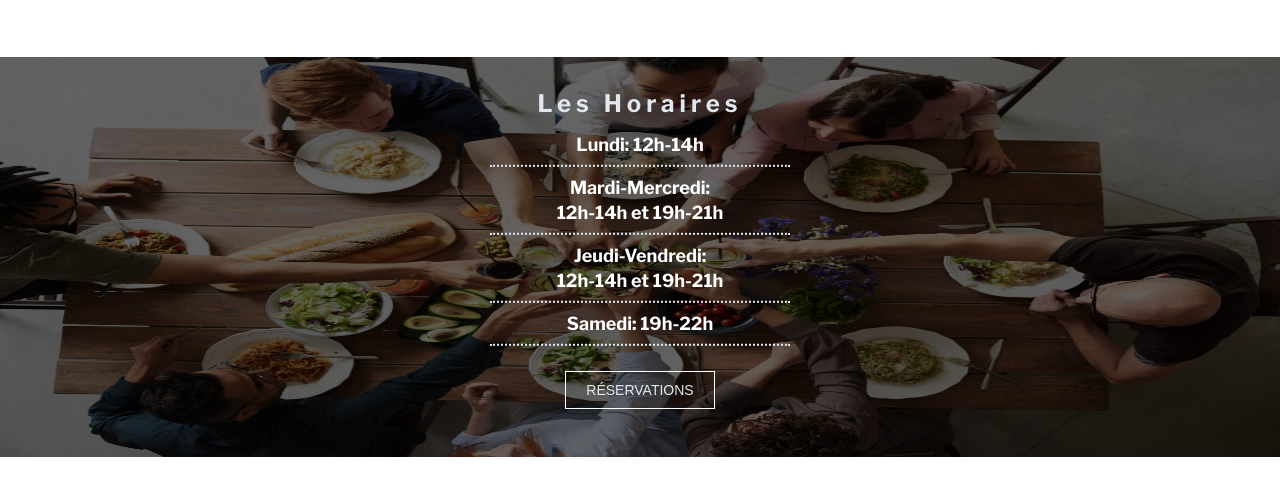
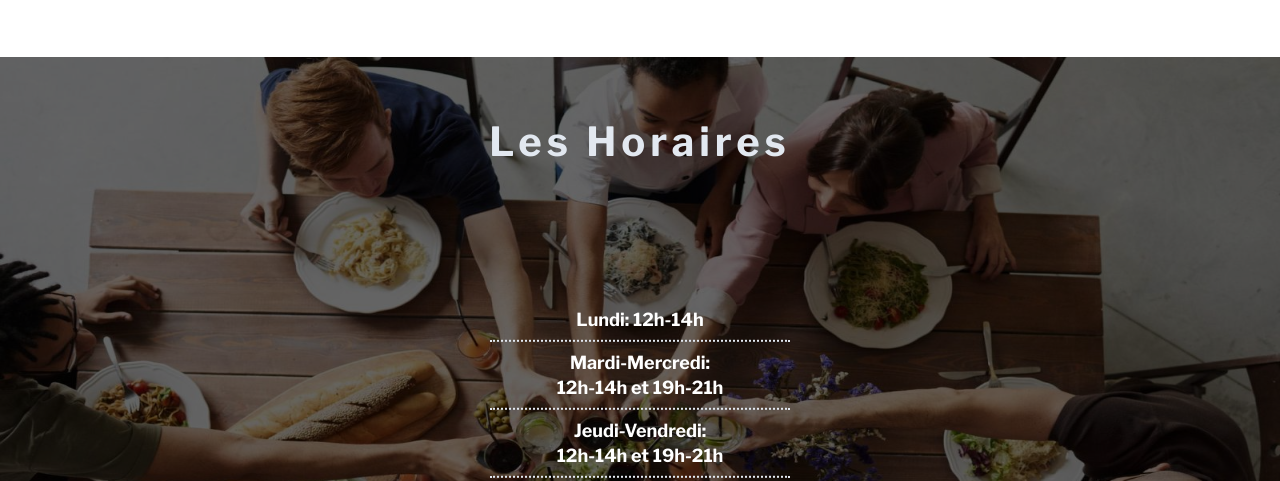
Before and after one commit to Samy572/Site-vitrine-pizzeria, a website built with Vite: page index.html in a window 1280 px wide. Shown: the part 1185-1666 px from the top of the page. Built offline with nearby package versions, Linux system fonts and the light colour scheme.

Commit message:
media queries

```diff
--- a/src/sass/main.scss
+++ b/src/sass/main.scss
@@ -84,5 +84,15 @@ body {
 		grid-template-columns: 1fr 1fr;
 		padding: 0 10%;
 	}
+	.container-horaires-menus-galeries {
+		height: 750px;
 
+		img {
+			height: 750px;
+			background-attachment: fixed;
+		}
+		h3 {
+			font-size: 40px;
+		}
+	}
 }
```
Also changed, not shown: src/sass/layouts/header.scss (+3 -4 lines).
